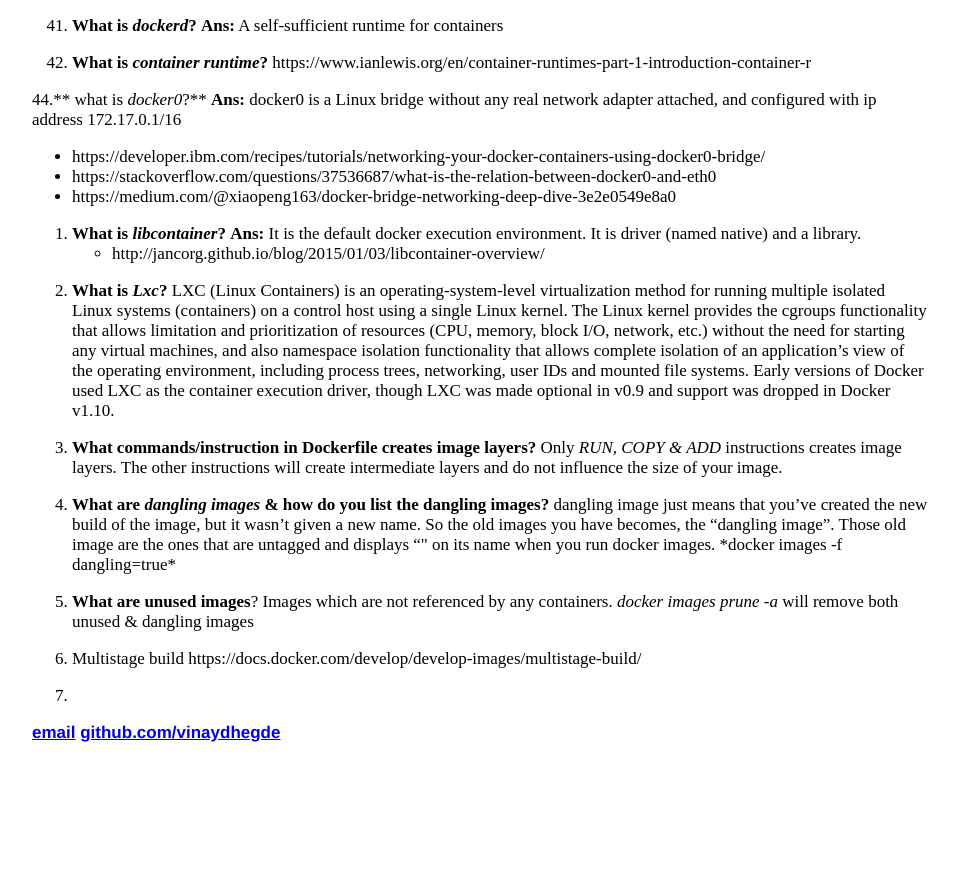
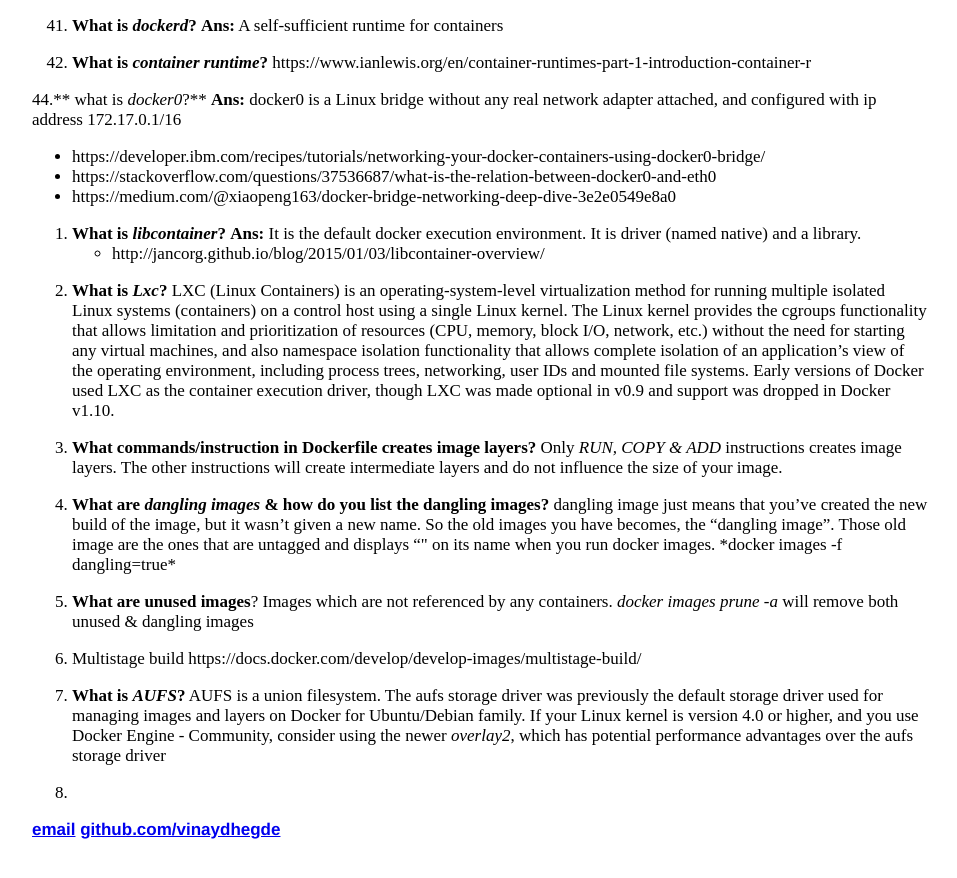
Before and after one commit to vinaydhegde/vinaydhegde.github.io, a Jekyll site: the page built from _posts/2020-01-26-FAQ.md, in a window 1280 px wide and 900 px high, scrolled down 2582 px. Shown: the top 878 px of the window, without its empty margins (160-1117 px from the left). Built offline with Jekyll 4.4.1, drawn with Linux system fonts in a browser that asks for light colours; before the commit the page ends 3385 px from its top, so only the background shows below that.

Commit message:
Update 2020-01-26-FAQ.md

```diff
--- a/_posts/2020-01-26-FAQ.md
+++ b/_posts/2020-01-26-FAQ.md
@@ -175,4 +175,8 @@
 50. Multistage build
 https://docs.docker.com/develop/develop-images/multistage-build/
 
-51.
+51. **What is *AUFS*?**
+AUFS is a union filesystem. The aufs storage driver was previously the default storage driver used for managing images and layers on Docker for Ubuntu/Debian family.
+If your Linux kernel is version 4.0 or higher, and you use Docker Engine - Community, consider using the newer *overlay2*, which has potential performance advantages over the aufs storage driver
+
+52.
```
